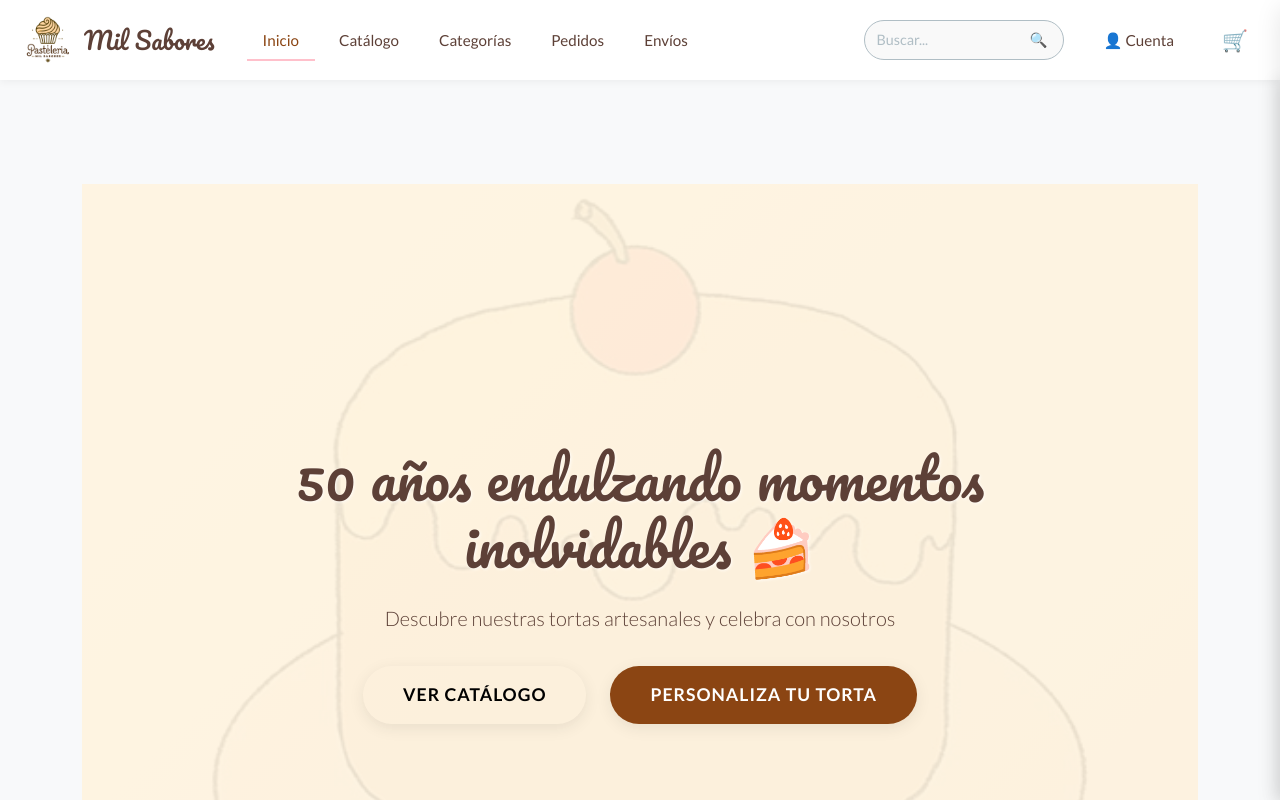
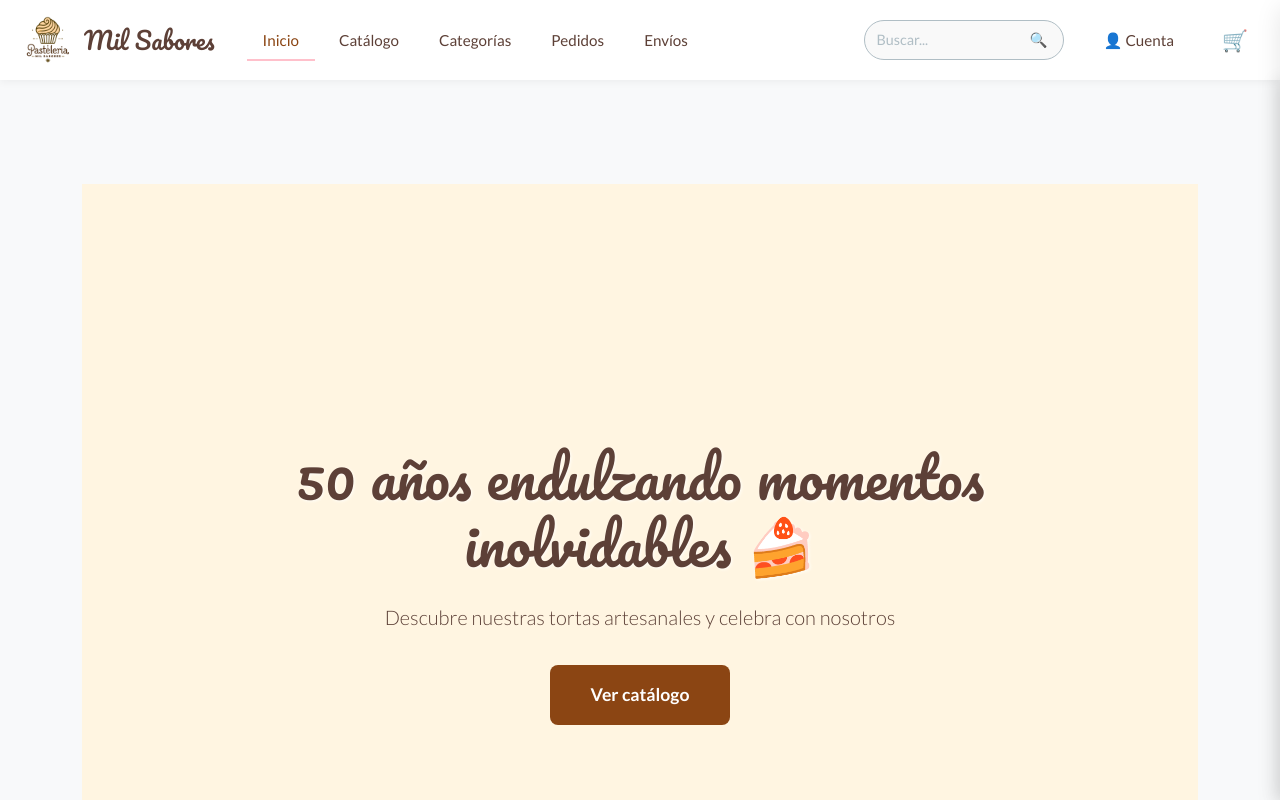
Before and after one commit to guala19/pasteleria-react, a React (Vite) app: page / in a window 1280 px wide. Shown: the top 800 px of the page. Built offline with nearby package versions, Linux system fonts and the light colour scheme.

Commit message:
Eliminacion de boton personalizar

```diff
--- a/src/App.css
+++ b/src/App.css
@@ -2,6 +2,7 @@
   width: 100%;
   margin: 0;
   padding: 0;
+  background-color: #FFF5E1;
 }
 
 .app-root {
@@ -9,6 +10,7 @@
   flex-direction: column;
   min-height: 100vh;
   padding-top: 80px;
+  background-color: #FFF5E1;
 }
 
 .app-root main {
--- a/src/components/HomeComplete.jsx
+++ b/src/components/HomeComplete.jsx
@@ -50,11 +50,10 @@ export default function HomeComplete() {
         <div className="hero-content">
           <h1 className="hero-title">50 años endulzando momentos inolvidables 🍰</h1>
           <p className="hero-subtitle">Descubre nuestras tortas artesanales y celebra con nosotros</p>
-          <div className="hero-buttons">
-            <Link to="/catalogo" className="btn btn-primary btn-lg">
+                    <div className="hero-buttons">
+            <Link to="/catalogo" className="btn btn-catalog-coffee btn-lg">
               Ver catálogo
             </Link>
-            <button className="btn btn-secondary btn-lg">Personaliza tu torta</button>
           </div>
         </div>
       </section>
--- a/src/styles/home-new.css
+++ b/src/styles/home-new.css
@@ -60,7 +60,7 @@ html,
 body {
   font-family: var(--font-body);
   color: var(--color-brown-dark);
-  background-color: var(--color-white);
+  background-color: #FFF5E1;
   scroll-behavior: smooth;
 }
 
@@ -80,7 +80,7 @@ body {
   align-items: center;
   justify-content: center;
   text-align: center;
-  background: linear-gradient(135deg, #f5e6d3 0%, #e8d4c4 100%);
+  background: #FFF5E1;
   overflow: hidden;
   margin-top: 80px;
   padding: var(--spacing-lg);
@@ -93,10 +93,10 @@ body {
   left: 0;
   right: 0;
   bottom: 0;
-  background-image: url("/img/cake.jpg");
+  background-image: none;
   background-size: cover;
   background-position: center;
-  opacity: 0.4;
+  opacity: 0;
   z-index: 1;
 }
 
@@ -182,6 +182,20 @@ body {
   box-shadow: var(--shadow-lg);
 }
 
+.btn-catalog-coffee {
+  background-color: var(--color-chocolate);
+  color: var(--color-white);
+  display: block;
+  margin: 0 auto;
+  width: fit-content;
+}
+
+.btn-catalog-coffee:hover {
+  background-color: #704214;
+  transform: translateY(-2px);
+  box-shadow: var(--shadow-lg);
+}
+
 .btn-lg {
   padding: 1rem 2.5rem;
   font-size: 1.1rem;
@@ -203,7 +217,7 @@ body {
    ============================================================ */
 
 .history-section {
-  background-color: #fff0d6;
+  background-color: #FFF5E1;
   padding: var(--spacing-xxl) var(--spacing-lg);
 }
 
@@ -346,7 +360,7 @@ body {
   position: relative;
   overflow: hidden;
   aspect-ratio: 1;
-  background-color: #f9f9f9;
+  background-color: #FFF5E1;
 }
 
 .product-image {
```
